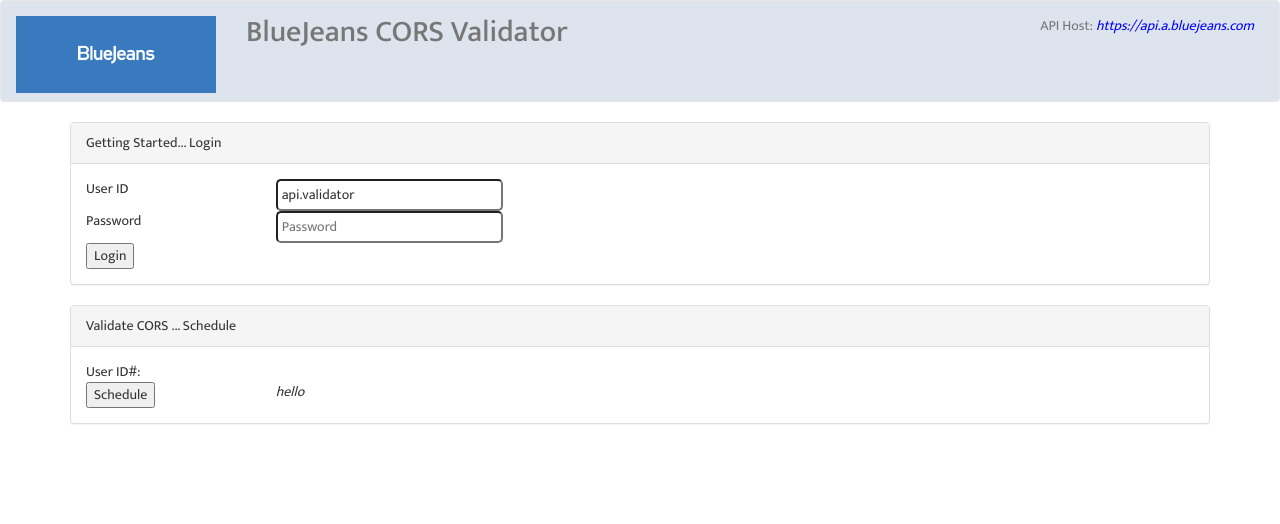
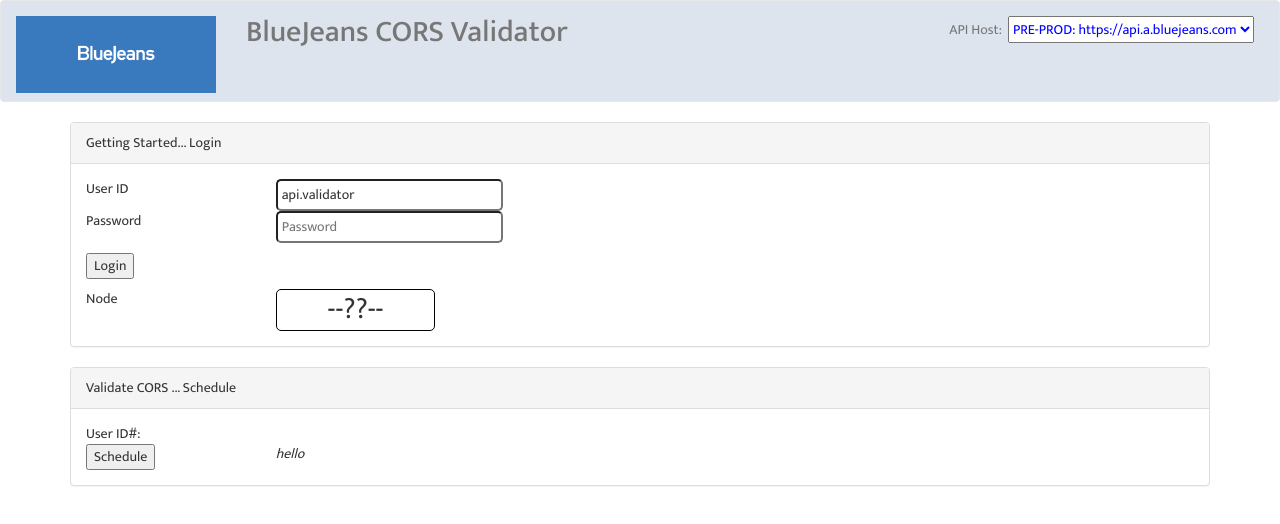
Before and after one commit to isabella232/api-whitelisting, a plain HTML site: page index.html in a window 1280 px wide. Drawn offline with Linux system fonts and the light colour scheme.

Commit message:
update UI for Pre-Prod and Prod
changed host to a selector for the API hosts
Added Node readout

```diff
--- a/index.html
+++ b/index.html
@@ -16,7 +16,7 @@
 
 <script type="text/javascript">
 
-var host = "https://api.a.bluejeans.com";
+var host = "";
 var apiToken = "/oauth2/token";
 
 
@@ -37,6 +37,7 @@ var gAccessToken = "";
 //
 function doSchedule(){
 var howLong = 10 * 60 * 1000;
+var host = $("#host option:selected").val();
 
 var srec = {
   title : "CORS Validation Meeting",
@@ -85,6 +86,8 @@ var orec = {
 	password : document.getElementById("password").value
 	};
 
+  var host = $("#host option:selected").val();
+
   $.ajax( {
   url: host+apiToken,
   method: 'POST',
@@ -97,6 +100,7 @@ var orec = {
 	 $("#loginstatus").addClass("glyphicon glyphicon-check pass");
 	 $("#gUserId").text(gUserId);
 	 $("#loginstatus").text("");
+	 $("#loginnode").text(data.scope.partition.name);
   }).fail( (error) => {
 	 $("#loginstatus").removeClass("glyphicon-check pass");
 	 $("#loginstatus").addClass("glyphicon glyphicon-remove fail");
@@ -108,7 +112,6 @@ var orec = {
 }
 
 function setup() {
-	$("#host").text(host);
 }
 
 </script>
@@ -122,7 +125,12 @@ function setup() {
       </a>
 	  <h2 class="navbar-text">BlueJeans CORS Validator</h2>
     </div>
-	  <p class="navbar-text navbar-right">API Host:&nbsp<i id="host"></i></p>
+	  <p class="navbar-text navbar-right">API Host:&nbsp
+	  <select id="host">
+	  <option value="https://api.a.bluejeans.com" selected>PRE-PROD: https://api.a.bluejeans.com</option>
+	  <option value="https://api.bluejeans.com">PROD: https://api.bluejeans.com</option>
+	  </select>
+	  </p>
   </div>
 </nav>
   <div class="container">
@@ -147,12 +155,20 @@ function setup() {
 			<input id="password" type="password"  placeholder="Password"/>
 			</div>
 		</div>
-		<div class="row">
+		<div class="row btnrow">
 			<div class="col-sm-4 col-lg-2">
 			<button onclick="doLogin()">Login</button>
 			</div>
 			<div class="col-sm-4 col-lg-10">
 			<i id="loginstatus"></i>
+			</div>
+		</div>
+		<div class="row">
+			<div class="col-sm-4 col-lg-2">
+			Node
+			</div>
+			<div class="col-sm-4 col-lg-2">
+			<div id="loginnode">--??--</div>
 			</div>
 		</div>
 	  </div>
--- a/styles.css
+++ b/styles.css
@@ -233,3 +233,19 @@ input {
 
 .btn, .btn-info:hover, .btn-info:active, .btn-info:visited, .btn-info:focus, button, button:active {
 }
+
+.btnrow {
+	padding: 10px 0 10px 0;
+}
+
+#loginstatus{
+	font-size: 1.5em;
+	padding: 5px 0 5px 0;
+}
+
+#loginnode {
+	font-size: 2em;
+	border: 1px solid black;
+	border-radius: 5px;
+	text-align: center;
+}
```
